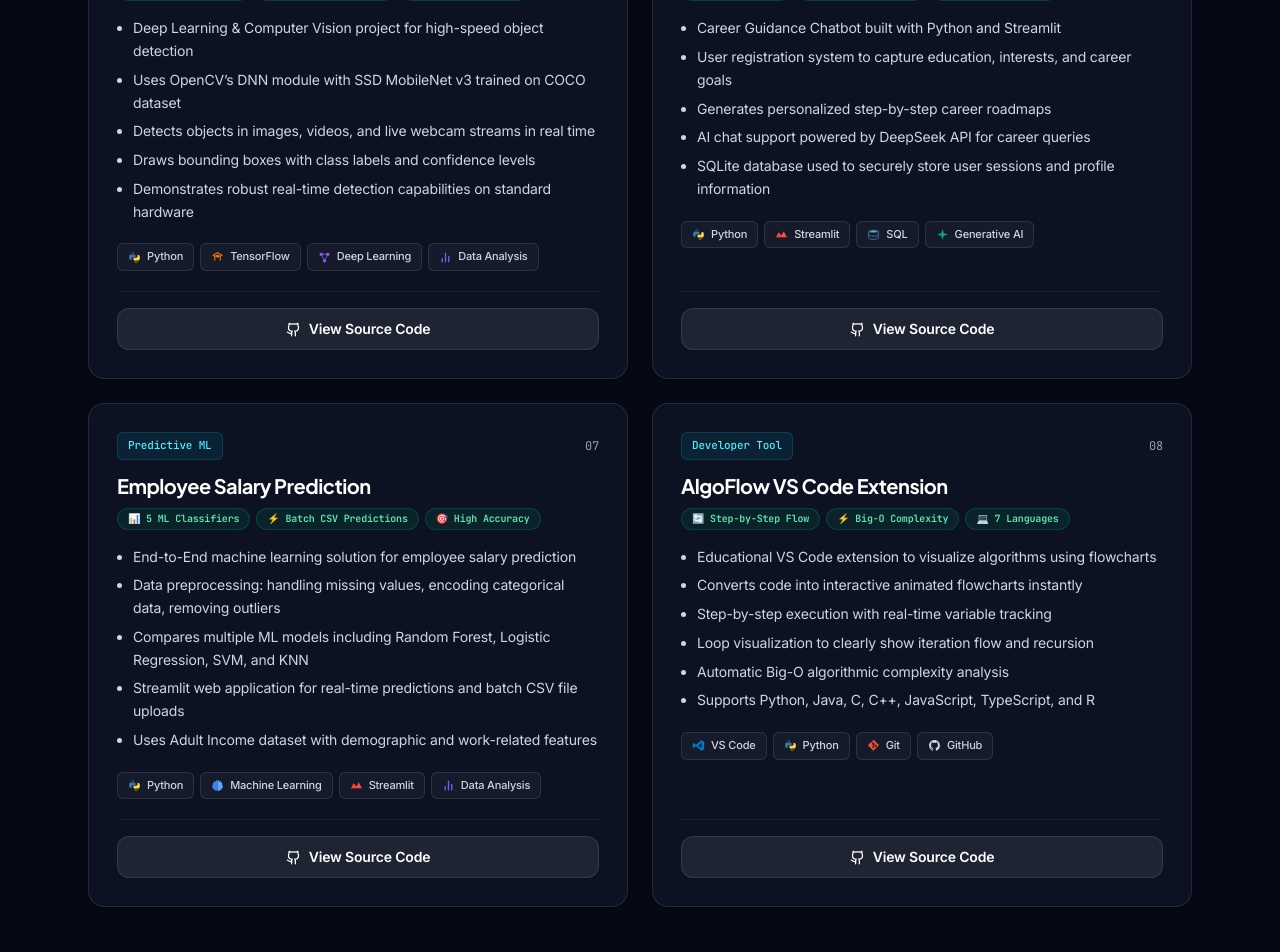
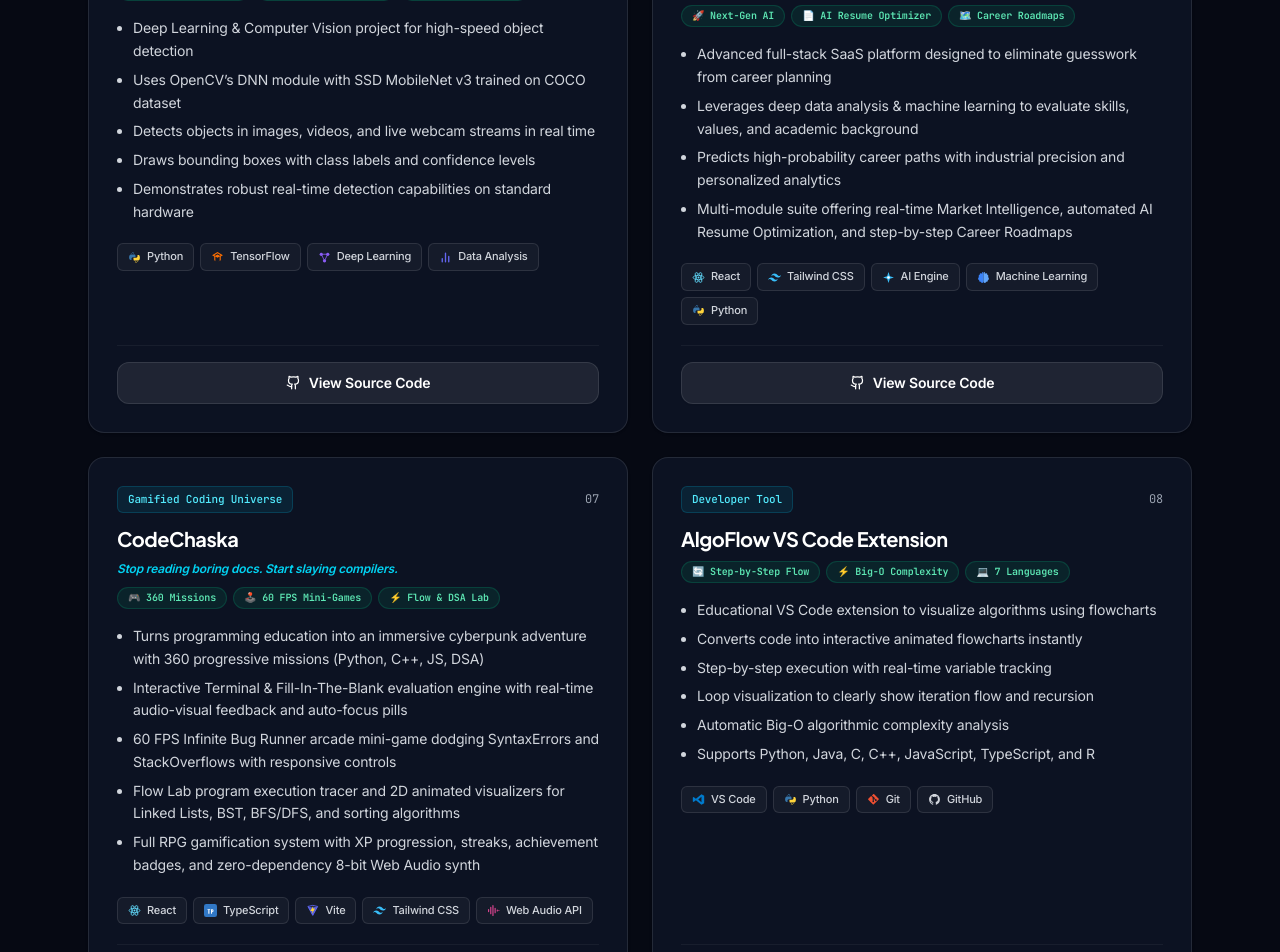
Before and after one commit to harshlagwal/portfolio-, a React (Vite) app: page / in a window 1280 px wide. Shown: the part 4320-5272 px from the top of the page. Built offline with nearby package versions, Linux system fonts and the light colour scheme.

Commit message:
feat: replace Safalta Apki & Salary Prediction with CareerCraft AI & CodeChaska

```diff
--- a/src/components/AIAssistantModal.jsx
+++ b/src/components/AIAssistantModal.jsx
@@ -54,9 +54,9 @@ const AIAssistantModal = () => {
       };
     }
 
-    if (q.includes('wanderlust') || q.includes('project') || q.includes('flagship') || q.includes('portfolio')) {
+    if (q.includes('wanderlust') || q.includes('project') || q.includes('flagship') || q.includes('portfolio') || q.includes('careercraft') || q.includes('codechaska')) {
       return {
-        text: "🌍 Featured Projects & AI Systems (8+ Total):\n\n• WanderLust.ai: Flagship AI travel planner powered by Gemini 1.5 Pro.\n• ATC Constructions: Live production commercial web portal.\n• Healthcare Assistant Chatbot: Real-time symptom triage with NLP.\n• Real-Time Object Detection: 30+ FPS computer vision with SSD MobileNet v3.\n• Shree Sheetla Mata Mandir: Community cultural portal.",
+        text: "🌍 Featured Projects & AI Systems (8+ Total):\n\n• WanderLust.ai: Flagship AI travel planner powered by Gemini 1.5 Pro.\n• CareerCraft AI: Data-driven career intelligence hub with ML & resume optimizer.\n• CodeChaska: Gamified cyberpunk coding universe with 360 missions (code-chaska.vercel.app).\n• ATC Constructions: Live production commercial web portal.\n• Healthcare Assistant Chatbot: Real-time symptom triage with NLP.\n• Real-Time Object Detection: 30+ FPS computer vision with SSD MobileNet v3.",
         action: { label: "Explore Projects", id: "projects" }
       };
     }
--- a/src/components/Projects.jsx
+++ b/src/components/Projects.jsx
@@ -87,34 +87,36 @@ const Projects = () => {
       github: "https://github.com/harshlagwal/Object-Detection"
     },
     {
-      title: "Safalta Apki Chatbot",
-      tag: "GenAI & Career",
-      category: "Generative AI",
-      metrics: ["🚀 DeepSeek API", "🗺️ Career Roadmaps", "💾 SQLite Database"],
+      title: "CareerCraft AI",
+      tag: "Career Intelligence SaaS",
+      category: "Machine Learning",
+      metrics: ["🚀 Next-Gen AI", "📄 AI Resume Optimizer", "🗺️ Career Roadmaps"],
+      subtitle: "Next-Generation, Data-Driven Career Intelligence Hub",
       description: [
-        "Career Guidance Chatbot built with Python and Streamlit",
-        "User registration system to capture education, interests, and career goals",
-        "Generates personalized step-by-step career roadmaps",
-        "AI chat support powered by DeepSeek API for career queries",
-        "SQLite database used to securely store user sessions and profile information"
+        "Advanced full-stack SaaS platform designed to eliminate guesswork from career planning",
+        "Leverages deep data analysis & machine learning to evaluate skills, values, and academic background",
+        "Predicts high-probability career paths with industrial precision and personalized analytics",
+        "Multi-module suite offering real-time Market Intelligence, automated AI Resume Optimization, and step-by-step Career Roadmaps"
       ],
-      tech: ["Python", "Streamlit", "SQL", "Generative AI"],
-      github: "https://github.com/harshlagwal/Safalta--Apki-Chatbot"
+      tech: ["React", "Tailwind CSS", "AI Engine", "Machine Learning", "Python"],
+      github: "https://github.com/harshlagwal/CareerCraft-AI"
     },
     {
-      title: "Employee Salary Prediction",
-      tag: "Predictive ML",
-      category: "Machine Learning",
-      metrics: ["📊 5 ML Classifiers", "⚡ Batch CSV Predictions", "🎯 High Accuracy"],
+      title: "CodeChaska",
+      tag: "Gamified Coding Universe",
+      category: "Client & Web Apps",
+      metrics: ["🎮 360 Missions", "🕹️ 60 FPS Mini-Games", "⚡ Flow & DSA Lab"],
+      subtitle: "Stop reading boring docs. Start slaying compilers.",
       description: [
-        "End-to-End machine learning solution for employee salary prediction",
-        "Data preprocessing: handling missing values, encoding categorical data, removing outliers",
-        "Compares multiple ML models including Random Forest, Logistic Regression, SVM, and KNN",
-        "Streamlit web application for real-time predictions and batch CSV file uploads",
-        "Uses Adult Income dataset with demographic and work-related features"
+        "Turns programming education into an immersive cyberpunk adventure with 360 progressive missions (Python, C++, JS, DSA)",
+        "Interactive Terminal & Fill-In-The-Blank evaluation engine with real-time audio-visual feedback and auto-focus pills",
+        "60 FPS Infinite Bug Runner arcade mini-game dodging SyntaxErrors and StackOverflows with responsive controls",
+        "Flow Lab program execution tracer and 2D animated visualizers for Linked Lists, BST, BFS/DFS, and sorting algorithms",
+        "Full RPG gamification system with XP progression, streaks, achievement badges, and zero-dependency 8-bit Web Audio synth"
       ],
-      tech: ["Python", "Machine Learning", "Streamlit", "Data Analysis"],
-      github: "https://github.com/harshlagwal/Employee-Salary-Prediction"
+      tech: ["React", "TypeScript", "Vite", "Tailwind CSS", "Web Audio API"],
+      liveDemo: "https://code-chaska.vercel.app",
+      github: "https://github.com/harshlagwal/CodeChaska"
     },
     {
       title: "AlgoFlow VS Code Extension",
--- a/src/components/TechIcon.jsx
+++ b/src/components/TechIcon.jsx
@@ -144,6 +144,80 @@ export const TechIcon = ({ name, size = 16, className = "" }) => {
         </svg>
       );
 
+    case 'react':
+      return (
+        <svg width={size} height={size} viewBox="0 0 24 24" className={className} fill="none">
+          <ellipse cx="12" cy="12" rx="10" ry="4" stroke="#61DAFB" strokeWidth="1.5" transform="rotate(0 12 12)"/>
+          <ellipse cx="12" cy="12" rx="10" ry="4" stroke="#61DAFB" strokeWidth="1.5" transform="rotate(60 12 12)"/>
+          <ellipse cx="12" cy="12" rx="10" ry="4" stroke="#61DAFB" strokeWidth="1.5" transform="rotate(120 12 12)"/>
+          <circle cx="12" cy="12" r="1.8" fill="#61DAFB"/>
+        </svg>
+      );
+
+    case 'typescript':
+    case 'ts':
+      return (
+        <svg width={size} height={size} viewBox="0 0 24 24" className={className} fill="none">
+          <rect width="24" height="24" rx="4" fill="#3178C6"/>
+          <path d="M11.5 9.5H6.5V11H8V18H10V11H11.5V9.5Z" fill="white"/>
+          <path d="M17.5 11.5C17.5 10.5 16.5 9.5 15 9.5H13V18H14.8V15H15C16.5 15 17.5 14 17.5 13V11.5ZM15.5 13C15.5 13.5 15 13.7 14.8 13.7H14.8V10.8H15C15.4 10.8 15.5 11.1 15.5 11.5V13Z" fill="white"/>
+        </svg>
+      );
+
+    case 'javascript':
+    case 'js':
+      return (
+        <svg width={size} height={size} viewBox="0 0 24 24" className={className} fill="none">
+          <rect width="24" height="24" rx="4" fill="#F7DF1E"/>
+          <path d="M7 16.5C7.5 17.3 8.3 17.8 9.3 17.8C10.5 17.8 11.3 17.1 11.3 15.8V10H9.5V15.7C9.5 16.2 9.2 16.4 8.8 16.4C8.4 16.4 8.2 16.2 8 15.9L7 16.5ZM13.8 16.8C14.4 17.5 15.4 17.8 16.6 17.8C18.2 17.8 19.3 16.9 19.3 15.3C19.3 13.9 18.4 13.3 17.1 12.7L16.4 12.4C15.6 12.1 15.2 11.7 15.2 11.2C15.2 10.6 15.7 10.2 16.4 10.2C17 10.2 17.5 10.5 17.9 11.1L19 10.2C18.3 9.2 17.4 8.8 16.4 8.8C14.9 8.8 13.8 9.8 13.8 11.2C13.8 12.6 14.6 13.2 15.9 13.8L16.6 14.1C17.4 14.4 17.9 14.9 17.9 15.4C17.9 16.1 17.3 16.5 16.5 16.5C15.6 16.5 15 16 14.6 15.3L13.8 16.8Z" fill="#000000"/>
+        </svg>
+      );
+
+    case 'vite':
+      return (
+        <svg width={size} height={size} viewBox="0 0 24 24" className={className} fill="none">
+          <path d="M21.5 4.5L12.5 21L3.5 4.5L11.5 6.5L21.5 4.5Z" fill="#646CFF" fillOpacity="0.8"/>
+          <path d="M12.5 2.5L3.5 4.5L12.5 21L21.5 4.5L12.5 2.5Z" stroke="#646CFF" strokeWidth="1.5"/>
+          <path d="M13.5 3L8 13H12L11 18.5L16.5 8.5H12.5L13.5 3Z" fill="#FFD62E"/>
+        </svg>
+      );
+
+    case 'tailwind css':
+    case 'tailwindcss':
+    case 'tailwind':
+      return (
+        <svg width={size} height={size} viewBox="0 0 24 24" className={className} fill="none">
+          <path d="M12.001 4.8c-3.2 0-5.2 1.6-6 4.8 1.2-1.6 2.6-2.2 4.2-1.8.913.228 1.565.89 2.288 1.624C13.666 10.618 15.027 12 18.001 12c3.2 0 5.2-1.6 6-4.8-1.2 1.6-2.6 2.2-4.2 1.8-.913-.228-1.565-.89-2.288-1.624C16.335 6.182 14.974 4.8 12.001 4.8zm-6 7.2c-3.2 0-5.2 1.6-6 4.8 1.2-1.6 2.6-2.2 4.2-1.8.913.228 1.565.89 2.288 1.624 1.177 1.194 2.538 2.576 5.512 2.576 3.2 0 5.2-1.6 6-4.8-1.2 1.6-2.6 2.2-4.2 1.8-.913-.228-1.565-.89-2.288-1.624C10.335 13.382 8.974 12 6.001 12z" fill="#38BDF8"/>
+        </svg>
+      );
+
+    case 'ai engine':
+    case 'gemini ai':
+    case 'ai':
+      return (
+        <svg width={size} height={size} viewBox="0 0 24 24" className={className} fill="none">
+          <path d="M12 2L14.5 9.5L22 12L14.5 14.5L12 22L9.5 14.5L2 12L9.5 9.5L12 2Z" fill="#38BDF8"/>
+          <circle cx="12" cy="12" r="2.5" fill="#FFFFFF"/>
+        </svg>
+      );
+
+    case 'web audio api':
+    case 'web audio':
+      return (
+        <svg width={size} height={size} viewBox="0 0 24 24" className={className} fill="none" stroke="#EC4899" strokeWidth="2" strokeLinecap="round">
+          <path d="M3 10v4M7 6v12M11 3v18M15 8v8M19 11v2M22 12v0" />
+        </svg>
+      );
+
+    case 'firebase':
+      return (
+        <svg width={size} height={size} viewBox="0 0 24 24" className={className} fill="none">
+          <path d="M4.5 18.5L6.8 4.2c.1-.5.7-.7 1-.3l3.2 5.8-6.5 8.8z" fill="#FFA000"/>
+          <path d="M14.2 8.8L12.5 5.5c-.2-.4-.8-.4-1 0L4.5 18.5l9.7-9.7z" fill="#F57C00"/>
+          <path d="M19.5 18.5L16.2 3.2c-.1-.5-.8-.7-1.1-.3l-10.6 15.6 7.5 4.2c.6.3 1.4.3 2 0l5.5-4.2z" fill="#FFCA28"/>
+        </svg>
+      );
+
     default:
       return (
         <svg width={size} height={size} viewBox="0 0 24 24" className={className} fill="none" stroke="currentColor">
--- a/src/components/TerminalDrawer.jsx
+++ b/src/components/TerminalDrawer.jsx
@@ -67,10 +67,10 @@ const TerminalDrawer = ({ isOpen, onClose, onOpenContact, onOpenResume }) => {
         newHistory.push(
           { text: '── [HIGHLIGHTED PROJECTS] ──', type: 'accent' },
           { text: '1. WanderLust.ai - AI Travel Planner (Gemini AI + React + TS)', type: 'info' },
-          { text: '2. Healthcare Assistant Chatbot - NLP medical assistant', type: 'info' },
-          { text: '3. Object Detection System - SSD MobileNet v3 & OpenCV DNN', type: 'info' },
-          { text: '4. Safalta Apki Chatbot - Streamlit & DeepSeek API', type: 'info' },
-          { text: '5. Employee Salary Prediction - Scikit-learn ML solution', type: 'info' },
+          { text: '2. CareerCraft AI - Career Intelligence Hub & ML Engine', type: 'info' },
+          { text: '3. CodeChaska - Gamified Cyberpunk Coding Universe (360 Missions & Mini-Games)', type: 'info' },
+          { text: '4. Healthcare Assistant Chatbot - NLP medical triage assistant', type: 'info' },
+          { text: '5. Object Detection System - SSD MobileNet v3 & OpenCV DNN', type: 'info' },
           { text: '6. AlgoFlow VS Code Extension - Interactive Algorithm Visualizer', type: 'info' }
         );
         break;
```
Also changed, not shown: 1 other file (tests, documents, lock files or other folders).
